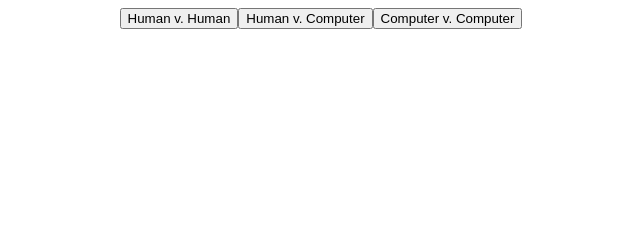
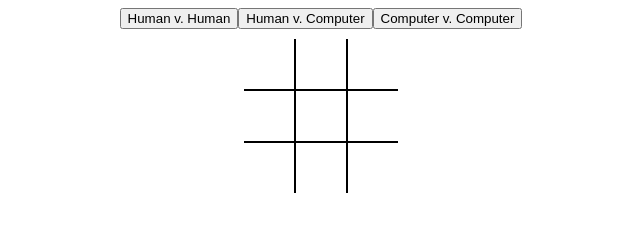
Before and after one commit to omarnyte/web-tic-tac-toe, a plain HTML site: page public/index.html in a window 1280 px wide. Shown: the whole page, without its empty margins (319-959 px from the left). Drawn offline with Linux system fonts and the light colour scheme.

Commit message:
Style board and spaces

```diff
--- a/public/index.html
+++ b/public/index.html
@@ -15,6 +15,24 @@
     <button id="ai-v-ai">Computer v. Computer</button>
   </div>
 
+  <div class="board">
+    <ul class="row top">
+      <li id="idx-0" class="space"></li>
+      <li id="idx-1" class="space middle"></li>
+      <li id="idx-2" class="space"></li>
+    </ul>
+    <ul class="row middle">
+      <li id="idx-3" class="space"></li>
+      <li id="idx-4" class="space middle"></li>
+      <li id="idx-5" class="space"></li>
+    </div>
+    <ul class="row bottom">
+      <li id="idx-6" class="space"></li>
+      <li id="idx-7" class="space middle"></li>
+      <li id="idx-8" class="space"></li>
+    </ul>
+  </div>
+
   <script src="main.js"></script>
 </body>
 </html>
--- a/public/main.css
+++ b/public/main.css
@@ -1,4 +1,46 @@
+.board {
+  align-items: center;
+  display: flex;
+  flex-direction: column;
+  justify-content: center;
+}
+
 .buttons {
+  align-items: center;
+  display: flex;
+  justify-content: center;
+  margin-bottom: 10px;
+}
+
+.row {
+  align-items: center;
   display: flex;
   justify-content: center;
 }
+
+.row.middle {
+  border-bottom: 2px solid black;
+}
+
+.space {
+  height: 50px;
+  line-height: 50px;
+  text-align: center;
+  vertical-align: middle;
+  width: 50px;
+}
+
+.space.middle {
+  border-left: 2px solid black;
+  border-right: 2px solid black;
+}
+
+.top {
+  border-bottom: 2px solid black;
+}
+
+ul {
+  list-style: none;
+  margin: 0;
+  padding: 0;
+}
```
